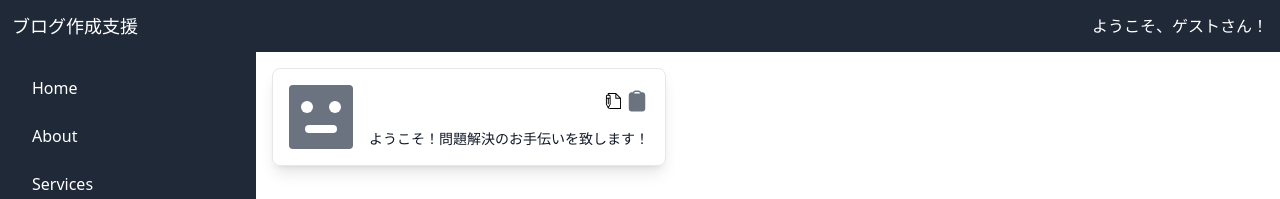
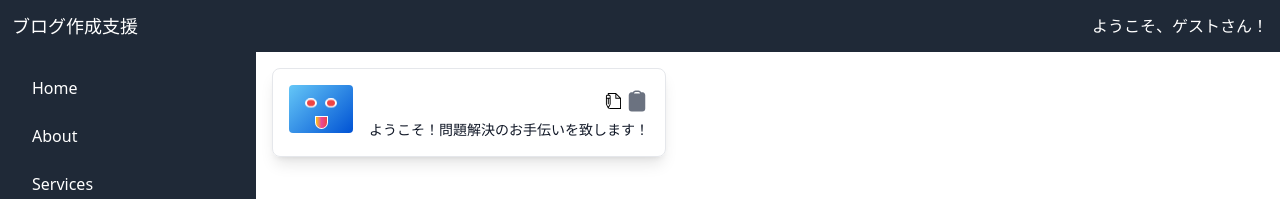
Before and after one commit to spite400k/my-next-app, a Next.js app: page / in a window 1280 px wide. Shown: the top 199 px of the page. Built offline with nearby package versions, Linux system fonts and the light colour scheme; no server answers.

Commit message:
ロボットの顔を調整

```diff
--- a/app/components/chat/ChatMessage.tsx
+++ b/app/components/chat/ChatMessage.tsx
@@ -9,6 +9,7 @@ import ActionButton from './ActionButton';
 import RobotFace from '../icons/robot';
 import { MessageType } from './MessageType';
 import MultiLineBody from './MultiLineBody';
+import ColorfulRobotFace from '../icons/ColorfulRobotFace';
 
 // チャットメッセージを表示するコンポーネント
 const ChatMessage = () => {
@@ -94,7 +95,8 @@ const ChatMessage = () => {
                   {message.sender === 'other' && (
                     <div className="flex-shrink-0 m-2">
                       {/* <FaceIcon /> */}
-                      <RobotFace />
+                      {/* <RobotFace /> */}
+                      <ColorfulRobotFace/>
                     </div>
                   )}
 
--- /dev/null
+++ b/app/components/icons/ColorfulRobotFace.tsx
@@ -0,0 +1,72 @@
+// components/ColorfulRobotFace.tsx
+import { motion } from 'framer-motion';
+
+const ColorfulRobotFace = () => {
+  return (
+    <motion.div
+      className="w-16 h-12 rounded flex items-center justify-center relative overflow-hidden"
+      style={{
+        background: 'linear-gradient(135deg, #65c7f7, #0052d4)',
+      }}
+      animate={{
+        backgroundPosition: ['0% 0%', '100% 100%', '0% 0%'],
+      }}
+      transition={{
+        duration: 8, // グラデーションのアニメーション時間
+        repeat: Infinity,
+        ease: 'easeInOut',
+      }}
+    >
+      {/* 左目 */}
+      <motion.div
+        className="absolute top-3 left-4 w-3 h-3 rounded-full border-2 border-white bg-red-500"
+        animate={{
+          scaleY: [1, 0.1, 1, 1, 0.1, 1], // 瞬き2回
+        }}
+        transition={{
+          duration: 8, // 全体のアニメーション時間
+          repeat: Infinity, // 無限ループ
+          times: [0, 0.05, 0.1, 0.6, 0.65, 0.7], // タイミングを調整
+          ease: 'easeInOut',
+        }}
+      ></motion.div>
+
+      {/* 右目 */}
+      <motion.div
+        className="absolute top-3 right-4 w-3 h-3 rounded-full border-2 border-white bg-red-500"
+        animate={{
+          scaleY: [1, 0.1, 1, 1, 0.1, 1], // 瞬き2回
+        }}
+        transition={{
+          duration: 8, // 全体のアニメーション時間
+          repeat: Infinity, // 無限ループ
+          times: [0, 0.05, 0.1, 0.6, 0.65, 0.7], // タイミングを調整
+          ease: 'easeInOut',
+        }}
+      ></motion.div>
+
+      {/* 笑顔の口 */}
+      <motion.div
+        className="absolute bottom-1 bg-gradient-to-r from-yellow-400 via-pink-500 to-red-500 rounded-full border border-white bg-red-500"
+        style={{
+          width: '13px',
+          height: '13px',
+          borderTopLeftRadius: '14px',
+          borderTopRightRadius: '14px',
+        }}
+        animate={{
+          scaleX: [1, 1.2, 1],
+          scaleY: [1, 0.5, 1],
+        }}
+        transition={{
+          duration: 2,
+          repeat: Infinity,
+          repeatDelay: 4, // 瞬きと同期して4秒後に笑顔を切り替え
+          ease: 'easeInOut',
+        }}
+      ></motion.div>
+    </motion.div>
+  );
+};
+
+export default ColorfulRobotFace;
--- a/app/components/icons/robot.tsx
+++ b/app/components/icons/robot.tsx
@@ -9,19 +9,53 @@ const RobotFace = () => {
       {/* 左目 */}
       <motion.div
             className="absolute top-4 left-3 w-3 h-3 bg-white rounded-full"
-            animate={{ scaleY: [1, 0.1, 1] }}
-            transition={{ duration: 1, repeat: Infinity, repeatDelay: 2 }}>
+            animate={{
+              scaleY: [1, 0.1, 1, 1, 0.1, 1], // 瞬き2回
+            }}
+            transition={{
+              duration: 8, // 全体のアニメーション時間
+              repeat: Infinity, // 無限ループ
+              times: [0, 0.05, 0.1, 0.6, 0.65, 0.7], // タイミングを調整
+              ease: 'easeInOut',
+            }}
+            >
 
         </motion.div>
       {/* 右目 */}
       <motion.div
             className="absolute top-4 right-3 w-3 h-3 bg-white rounded-full"
-            animate={{ scaleY: [1, 0.1, 1] }}
-            transition={{ duration: 1, repeat: Infinity, repeatDelay: 2 }}>
+            animate={{
+              scaleY: [1, 0.1, 1, 1, 0.1, 1], // 瞬き2回
+            }}
+            transition={{
+              duration: 8, // 全体のアニメーション時間
+              repeat: Infinity, // 無限ループ
+              times: [0, 0.05, 0.1, 0.6, 0.65, 0.7], // タイミングを調整
+              ease: 'easeInOut',
+            }}
+            >
 
         </motion.div>
       {/* 口 */}
-      <div className="absolute bottom-4 w-8 h-2 bg-white rounded-md"></div>
+      <motion.div
+        className="absolute bottom-4 bg-white rounded-full"
+        style={{
+          width: '20px',
+          height: '10px',
+          borderTopLeftRadius: '20px',
+          borderTopRightRadius: '20px',
+        }}
+        animate={{
+          scaleX: [1, 1.2, 1], // 横幅を広げる動き
+          scaleY: [1, 0.5, 1], // 高さを縮める動き
+        }}
+        transition={{
+          duration: 2,
+          repeat: Infinity,
+          repeatDelay: 4, // 瞬きと同期して4秒後に笑顔を切り替え
+          ease: 'easeInOut',
+        }}
+      ></motion.div>
     </motion.div>
   );
 };
```
